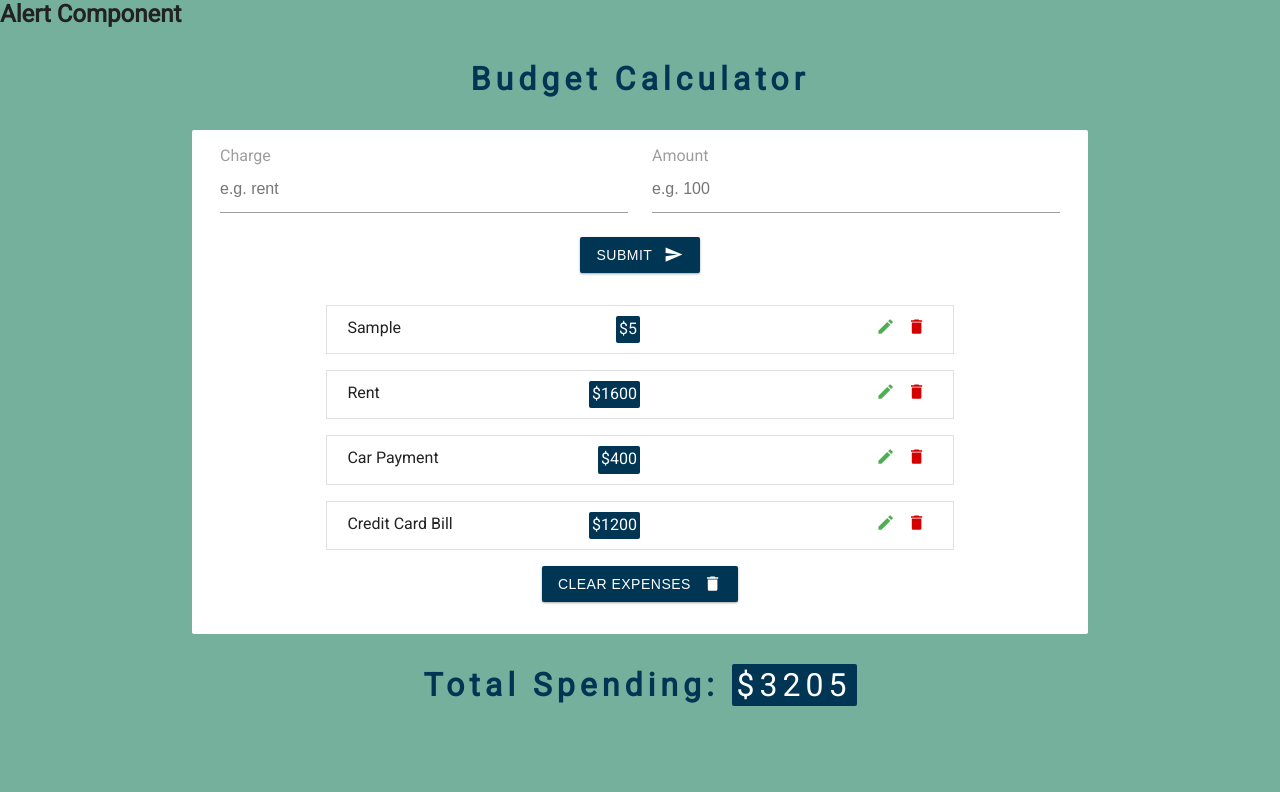
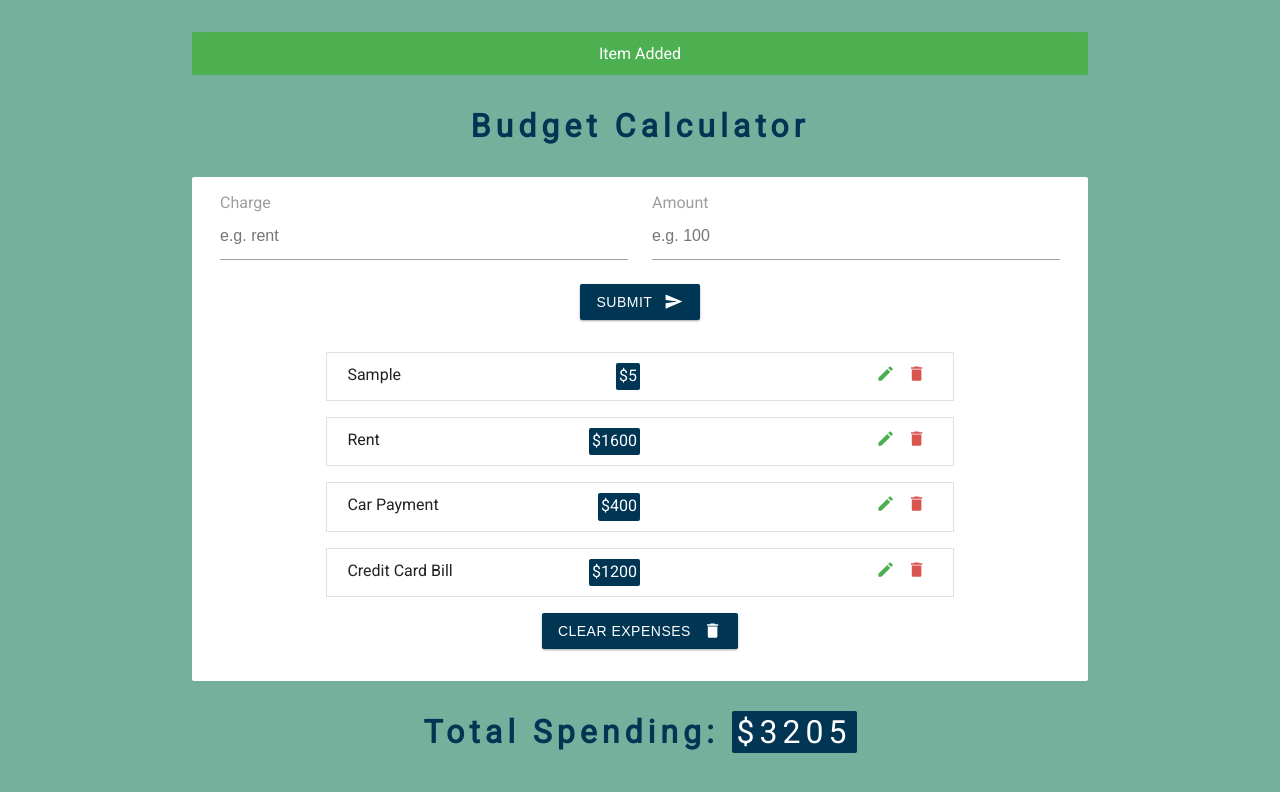
Before and after one commit to akash02-das/budget-calculator, a React (Create React App) app: page / in a window 1280 px wide. Both pictures are taken after typing "Sample", "5" into the empty fields and a click on the button "SUBMIT". Shown: the top 792 px of the page. Built offline with nearby package versions, Linux system fonts and the light colour scheme.

Commit message:
Alert component

```diff
--- a/src/App.css
+++ b/src/App.css
@@ -5,7 +5,7 @@
   --mainWhite: #fff;
   --mainBlack: #222;
   --mainGrey: #9e9e9e;
-  --mainRed: #d50000;
+  --mainRed: #d9534f;
   --mainGreen: #4caf50;
   --background: #75b09c;
 }
--- a/src/App.js
+++ b/src/App.js
@@ -19,32 +19,46 @@ function App() {
   const [charge, setCharge] = useState("");
   // Single amount
   const [amount, setAmount] = useState("");
+  // Alert
+  const [alert, setAlert] = useState({ showAlert: false });
 
   // ********* Functionality **********
+  // Handle Charge
   const handleCharge = (e) => {
     setCharge(e.target.value);
   };
-
+  // Handle Amount
   const handleAmount = (e) => {
     setAmount(e.target.value);
   };
-
+  // Handle Alert
+  const handleAlert = ({ type, text }) => {
+    setAlert({ showAlert: true, type, text });
+    setTimeout(() => {
+      setAlert({ showAlert: false });
+    }, 5000);
+  };
+  // Handle Submit
   const handleSubmit = (e) => {
     e.preventDefault();
 
     if (charge !== "" && amount > 0) {
       const createExpense = { id: uuidv4(), charge, amount };
       setExpenses([createExpense, ...expenses]);
+      handleAlert({ type: "success", text: "item added" });
       setCharge("");
       setAmount("");
     } else {
-      // Alert function
+      handleAlert({
+        type: "danger",
+        text: `charge can't be empty value and amount value has to be bigger than zero`,
+      });
     }
   };
 
   return (
     <>
-      <Alert />
+      {alert.showAlert && <Alert type={alert.type} text={alert.text} />}
       <h1>budget calculator</h1>
       <main className="App">
         <ExpenseForm
--- a/src/components/Alert.js
+++ b/src/components/Alert.js
@@ -1,11 +1,7 @@
 import React from "react";
 
-const Alert = () => {
-  return (
-    <div>
-      <h2>Alert Component</h2>
-    </div>
-  );
+const Alert = ({ type, text }) => {
+  return <div className={`alert alert-${type}`}>{text}</div>;
 };
 
 export default Alert;
```
Also changed, not shown: 1 other file (tests, documents, lock files or other folders).
